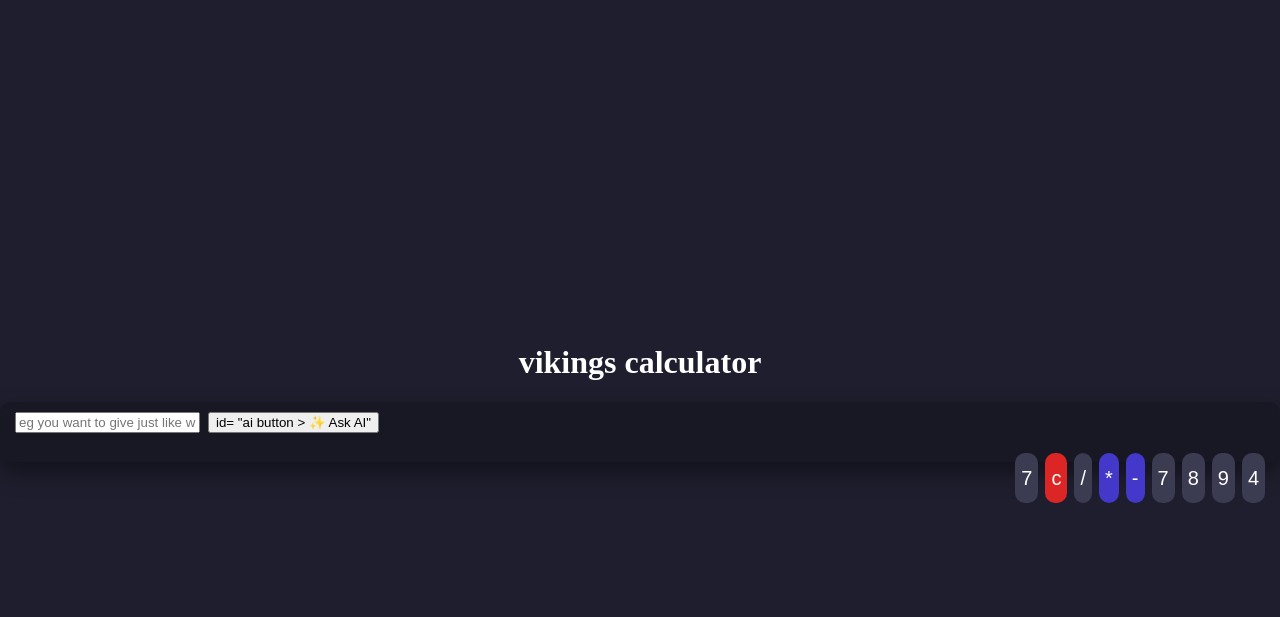
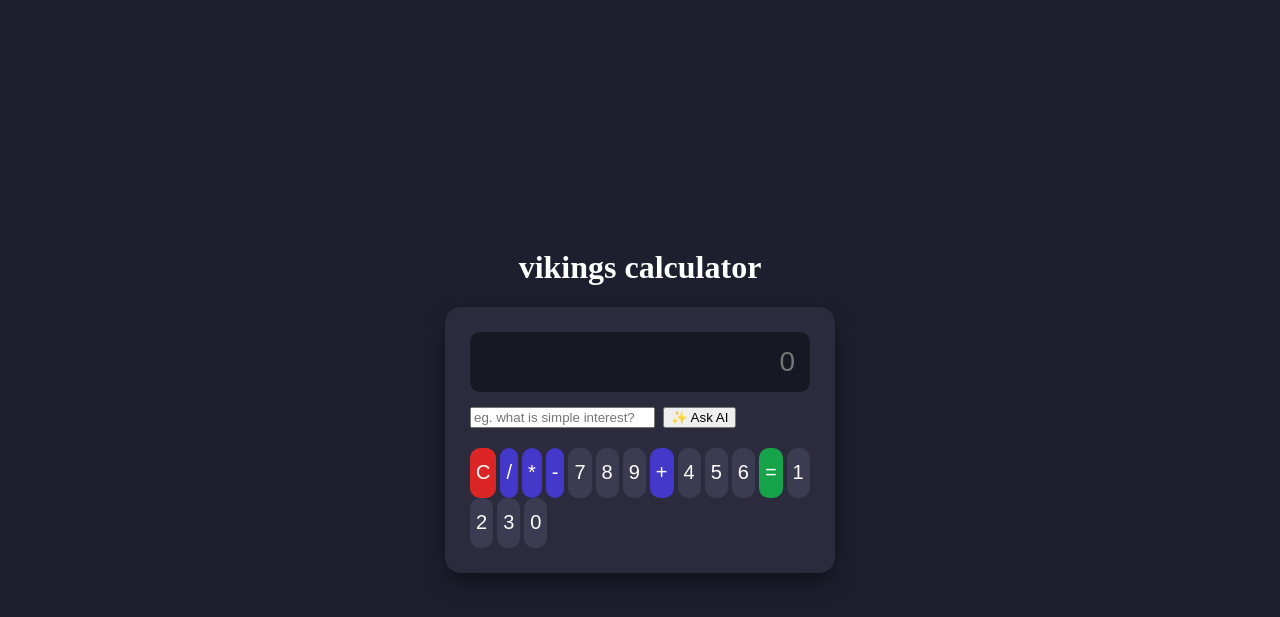
Before and after one commit to TheHimanshuMishraXD/Ai-based-calculator, a Flask app: page / in a window 1280 px wide. Shown: the top 617 px of the page. Run offline with Flask 3, Linux system fonts and the light colour scheme.

Commit message:
Auto-update calculator: 2026-10-13 23:15:54

```diff
--- a/templates/calc.html
+++ b/templates/calc.html
@@ -1,35 +1,51 @@
 <!DOCTYPE html>
-<html lang = "en">
+<html lang="en">
 <head>
     <meta charset="UTF-8">
-    <meta name = "viewport" content="width=device-width,initial-scale=1.0">
-    <title> Vikings calculator </title>
-    <link rel = "stylesheet" href="{{url_for('static' , filename='calc.css') }}">
+    <meta name="viewport" content="width=device-width, initial-scale=1.0">
+    <title>Vikings Calculator</title>
+    <link rel="stylesheet" href="{{ url_for('static', filename='calc.css') }}">
 </head>
 <body>
+
     <h1>vikings calculator</h1>
-<!-- ai calculator made by himanshu by text -->
-<div class = "calculator"
-    <input type = "text" id = "display" placeholder="0" readonly>
 
+    <!-- Main Calculator Container -->
+    <div class="calculator">
+        <!-- Result Display Screen -->
+        <input type="text" id="display" placeholder="0" readonly>
 
-<!-- here we use ai box container fir the ai -->
-       <div class = "ai-box">
-       <input type= "text" id = "ai-prompt" placeholder = "eg you want to give just like what is the simple intrest ??">
-       <button> id= "ai button > ✨ Ask AI" </button>
-       </div>
+        <!-- AI Input Box -->
+        <div class="ai-box">
+            <input type="text" id="ai-prompt" placeholder="eg. what is simple interest?">
+            <button id="ai-btn">✨ Ask AI</button>
+        </div>
 
+        <!-- 4x4 Buttons Grid -->
+        <div class="buttons">
+            <button class="btn clear">C</button>
+            <button class="btn operator">/</button>
+            <button class="btn operator">*</button>
+            <button class="btn operator">-</button>
 
-       <div class = "buttons">
-        <button class = "btn">7</button>
-        <button class = "btn clear">c</button>
-        <button class = " btn opertaor">/</button>
-        <button class="btn operator">*</button>
-        <button class="btn operator">-</button>
-        <button class = "btn">7</button>
-        <button class = "btn">8</button>
-        <button class = "btn">9</button>
-        <button class = "btn">4</button>
-</div>
+            <button class="btn">7</button>
+            <button class="btn">8</button>
+            <button class="btn">9</button>
+            <button class="btn operator">+</button>
+
+            <button class="btn">4</button>
+            <button class="btn">5</button>
+            <button class="btn">6</button>
+            <button class="btn equal">=</button>
+
+            <button class="btn">1</button>
+            <button class="btn">2</button>
+            <button class="btn">3</button>
+            <button class="btn">0</button>
+        </div>
+    </div>
+
+    <!-- JavaScript Connection -->
+    <script src="{{ url_for('static', filename='calc.js') }}"></script>
 </body>
 </html>
```
